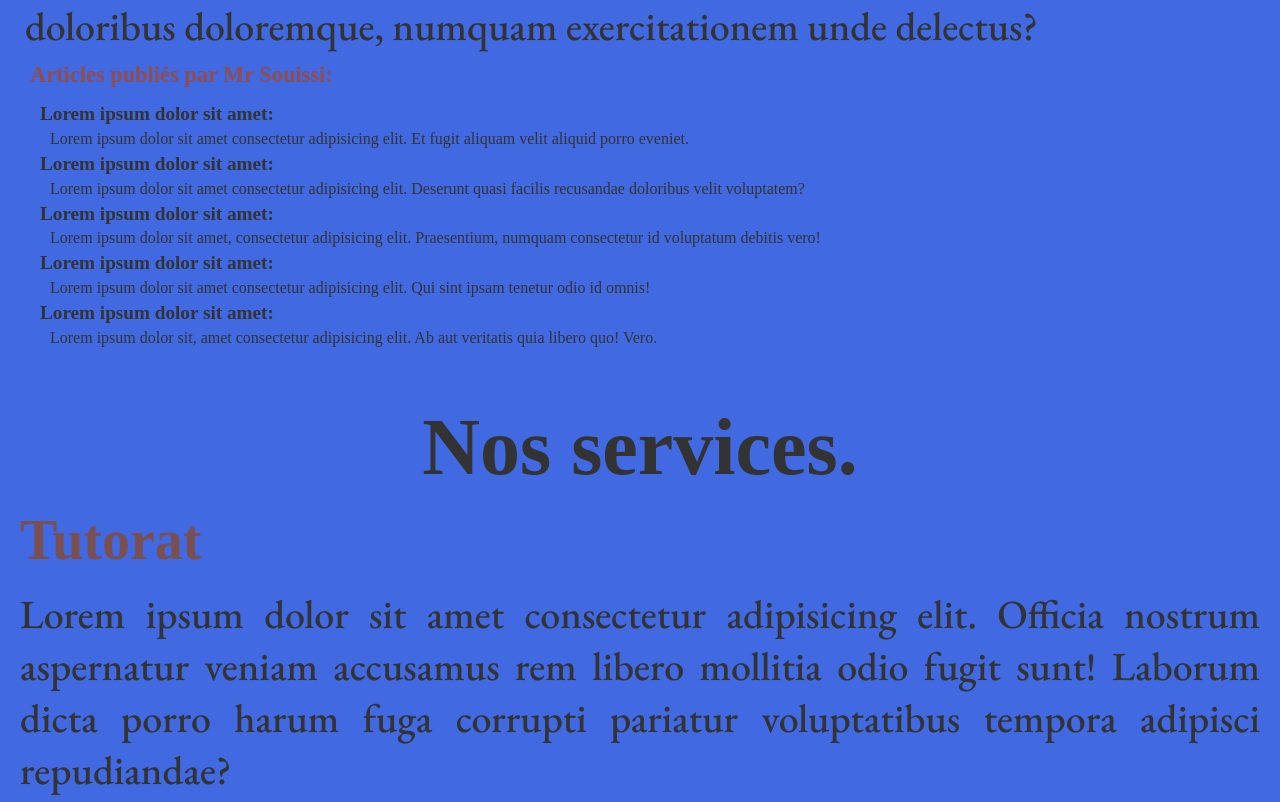
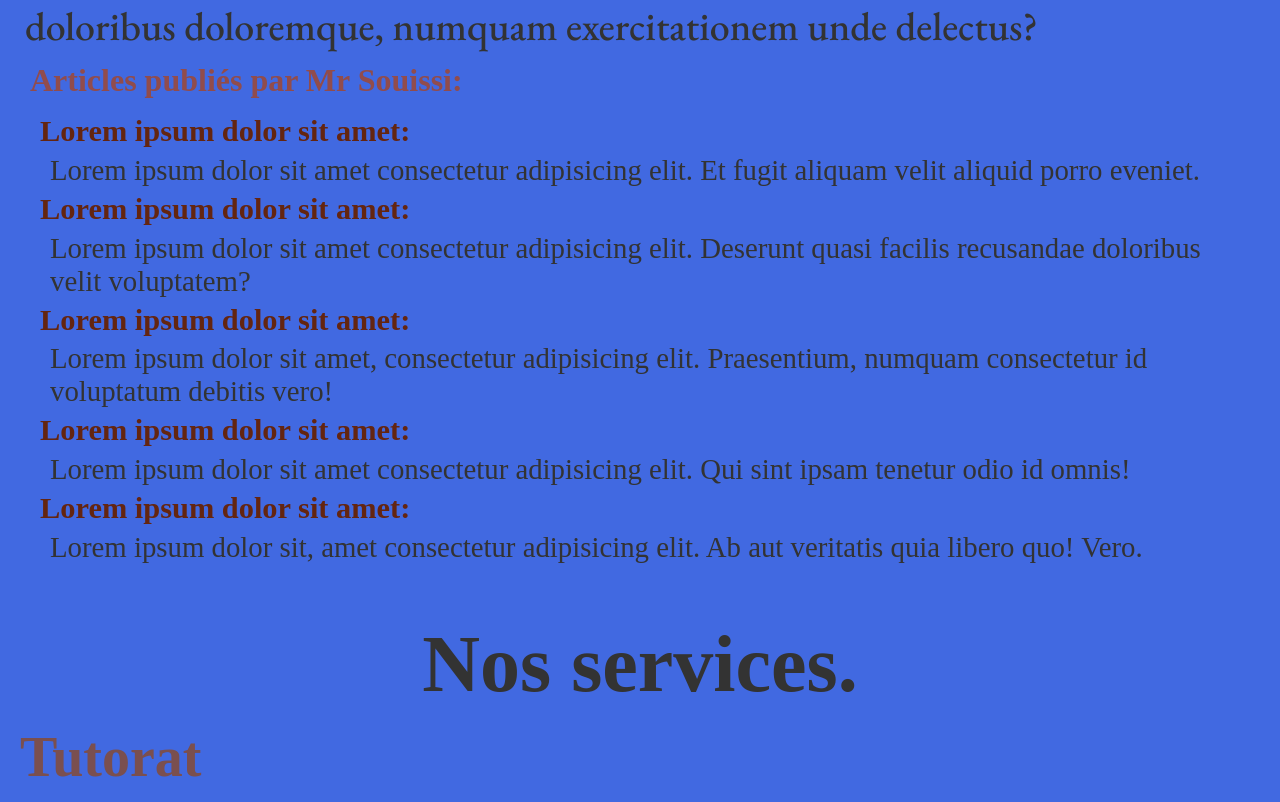
Before and after one commit to Sofien-Bouharb/souissiWebSite, a plain HTML site: page index.html in a window 1280 px wide. Shown: the part 1134-1936 px from the top of the page. Drawn offline with nearby package versions, Linux system fonts and the light colour scheme.

Commit message:
added rwd to articles publiée

```diff
--- a/css/style.css
+++ b/css/style.css
@@ -169,6 +169,7 @@ header {
 }
 
 .articlesPub ul li {
+  color: rgb(100, 37, 16);
   font-weight: bold;
   margin-bottom: 0.3rem;
   margin-left: 10px;
@@ -291,6 +292,21 @@ header {
   .menuList ul li:nth-child(2) {
     margin-right: 40 px;
   }
+  .articlesPub .articlePubTitle {
+    margin-bottom: 15px;
+    font-size: 1.5rem;
+  }
+  .articlesPub ul li {
+    margin-bottom: 0.3rem;
+    margin-left: 10px;
+    font-size: 1.4rem;
+  }
+
+  .articlesPub .listeArticles p {
+    font-size: 1.3rem;
+    margin-bottom: 5px;
+    margin-left: 20px;
+  }
 }
 
 /* medium */
@@ -341,6 +357,21 @@ header {
   .nosServices p {
     font-size: 2rem;
   }
+  .articlesPub .articlePubTitle {
+    margin-bottom: 15px;
+    font-size: 1.7rem;
+  }
+  .articlesPub ul li {
+    margin-bottom: 0.3rem;
+    margin-left: 10px;
+    font-size: 1.6rem;
+  }
+
+  .articlesPub .listeArticles p {
+    font-size: 1.5rem;
+    margin-bottom: 5px;
+    margin-left: 20px;
+  }
 }
 
 /* large */
@@ -385,6 +416,21 @@ header {
   }
   .nosServices p {
     font-size: 2.2rem;
+  }
+  .articlesPub .articlePubTitle {
+    margin-bottom: 15px;
+    font-size: 1.9rem;
+  }
+  .articlesPub ul li {
+    margin-bottom: 0.3rem;
+    margin-left: 10px;
+    font-size: 1.8rem;
+  }
+
+  .articlesPub .listeArticles p {
+    font-size: 1.7rem;
+    margin-bottom: 5px;
+    margin-left: 20px;
   }
 }
 
@@ -434,6 +480,21 @@ header {
   .nosServices p {
     font-size: 2.5rem;
   }
+  .articlesPub .articlePubTitle {
+    margin-bottom: 15px;
+    font-size: 2rem;
+  }
+  .articlesPub ul li {
+    margin-bottom: 0.3rem;
+    margin-left: 10px;
+    font-size: 1.9rem;
+  }
+
+  .articlesPub .listeArticles p {
+    font-size: 1.8rem;
+    margin-bottom: 5px;
+    margin-left: 20px;
+  }
 }
 
 /* mobile device landscape  */
```
